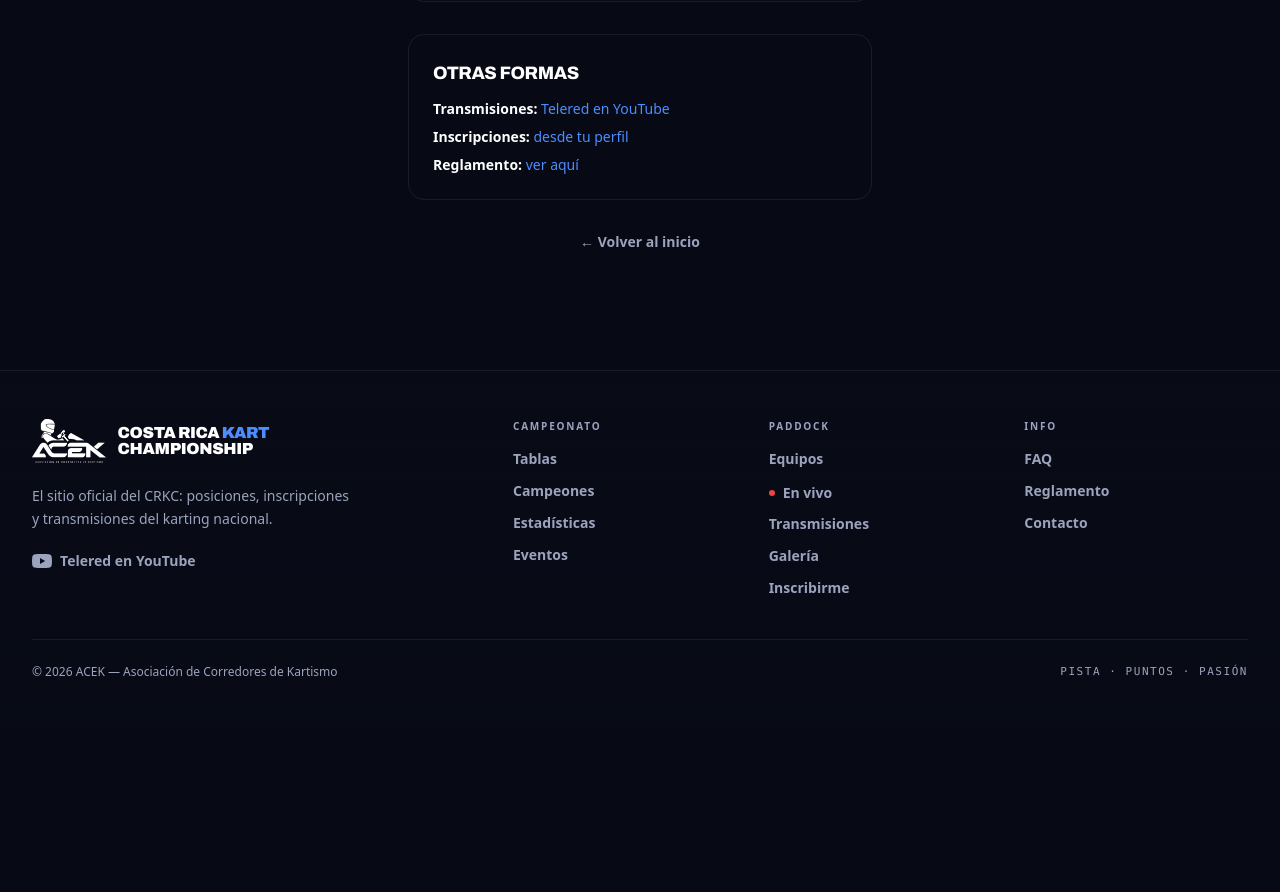
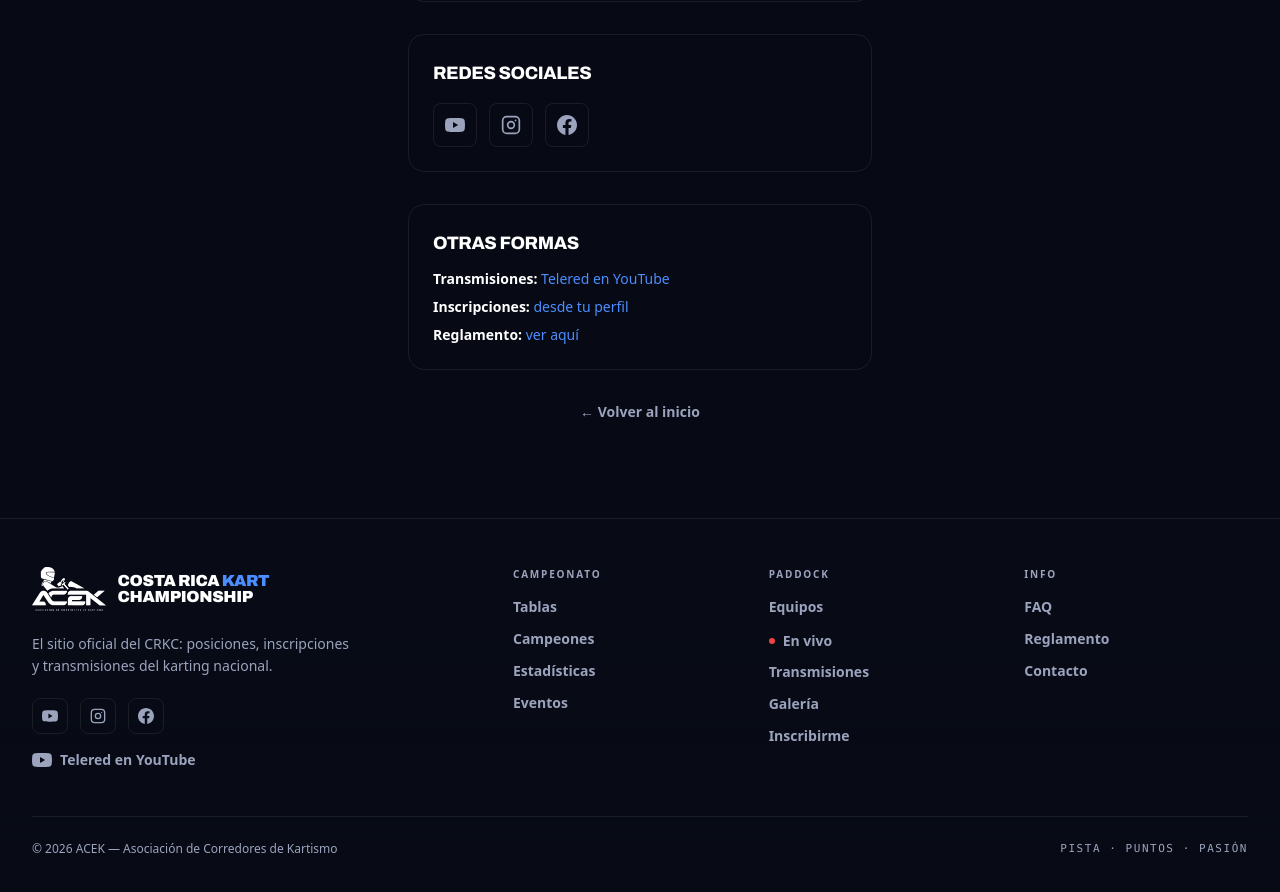
Before and after one commit to credondocr/kart-results, a Next.js app: page /contacto in a window 1280 px wide. Shown: the part 430-1322 px from the top of the page. Before the commit the page ends 1159 px from the top, so only its background shows below. Built offline with nearby package versions, Linux system fonts and the light colour scheme; no server answers.

Commit message:
feat(social): redes oficiales ACEK en footer y /contacto
- YouTube (canal ACEK), Instagram (@acekeskartismo), Facebook (ACEKCR)
- Iconos SVG inline en chips con hover border azul
- Footer: fila de redes + link Telered (transmisor) debajo
- /contacto: bloque Redes sociales con los3 iconos

```diff
--- a/src/app/components/Footer.tsx
+++ b/src/app/components/Footer.tsx
@@ -58,11 +58,51 @@ const Footer = () => {
               El sitio oficial del CRKC: posiciones, inscripciones y
               transmisiones del karting nacional.
             </p>
+
+            {/* Redes sociales ACEK */}
+            <div className="mt-5 flex items-center gap-3">
+              <a
+                href="https://www.youtube.com/channel/UC6yXqyJ5ms7XfxaIpgZ0TFg"
+                target="_blank"
+                rel="noopener noreferrer"
+                aria-label="ACEK en YouTube"
+                className="flex h-9 w-9 items-center justify-center rounded-lg border border-[var(--line)] text-[var(--text-dim)] transition-colors hover:border-[#4C8DFF]/60 hover:text-white"
+              >
+                <svg viewBox="0 0 24 24" className="h-4 w-4 fill-current" aria-hidden="true">
+                  <path d="M23.5 6.2a3 3 0 0 0-2.1-2.1C19.5 3.5 12 3.5 12 3.5s-7.5 0-9.4.6A3 3 0 0 0 .5 6.2 31.5 31.5 0 0 0 0 12a31.5 31.5 0 0 0 .5 5.8 3 3 0 0 0 2.1 2.1c1.9.6 9.4.6 9.4.6s7.5 0 9.4-.6a3 3 0 0 0 2.1-2.1A31.5 31.5 0 0 0 24 12a31.5 31.5 0 0 0-.5-5.8zM9.6 15.6V8.4l6.2 3.6-6.2 3.6z" />
+                </svg>
+              </a>
+              <a
+                href="https://www.instagram.com/acekeskartismo/"
+                target="_blank"
+                rel="noopener noreferrer"
+                aria-label="ACEK en Instagram"
+                className="flex h-9 w-9 items-center justify-center rounded-lg border border-[var(--line)] text-[var(--text-dim)] transition-colors hover:border-[#4C8DFF]/60 hover:text-white"
+              >
+                <svg viewBox="0 0 24 24" className="h-4 w-4 fill-none stroke-current" strokeWidth="2" aria-hidden="true">
+                  <rect x="2" y="2" width="20" height="20" rx="5" />
+                  <circle cx="12" cy="12" r="4" />
+                  <circle cx="17.5" cy="6.5" r="1" fill="currentColor" stroke="none" />
+                </svg>
+              </a>
+              <a
+                href="https://www.facebook.com/ACEKCR/"
+                target="_blank"
+                rel="noopener noreferrer"
+                aria-label="ACEK en Facebook"
+                className="flex h-9 w-9 items-center justify-center rounded-lg border border-[var(--line)] text-[var(--text-dim)] transition-colors hover:border-[#4C8DFF]/60 hover:text-white"
+              >
+                <svg viewBox="0 0 24 24" className="h-4 w-4 fill-current" aria-hidden="true">
+                  <path d="M24 12.07C24 5.4 18.63 0 12 0S0 5.4 0 12.07C0 18.1 4.39 23.1 10.13 24v-8.44H7.08v-3.49h3.04V9.41c0-3.02 1.79-4.7 4.53-4.7 1.31 0 2.68.24 2.68.24v2.97h-1.51c-1.49 0-1.95.93-1.95 1.89v2.26h3.32l-.53 3.49h-2.79V24C19.61 23.1 24 18.1 24 12.07z" />
+                </svg>
+              </a>
+            </div>
+
             <a
               href="https://www.youtube.com/@teleredtelevision5270"
               target="_blank"
               rel="noopener noreferrer"
-              className="mt-5 inline-flex items-center gap-2 text-sm font-semibold text-[var(--text-dim)] transition-colors hover:text-white"
+              className="mt-4 inline-flex items-center gap-2 text-sm font-semibold text-[var(--text-dim)] transition-colors hover:text-white"
             >
               <svg viewBox="0 0 24 24" className="h-5 w-5 fill-current" aria-hidden="true">
                 <path d="M23.5 6.2a3 3 0 0 0-2.1-2.1C19.5 3.5 12 3.5 12 3.5s-7.5 0-9.4.6A3 3 0 0 0 .5 6.2 31.5 31.5 0 0 0 0 12a31.5 31.5 0 0 0 .5 5.8 3 3 0 0 0 2.1 2.1c1.9.6 9.4.6 9.4.6s7.5 0 9.4-.6a3 3 0 0 0 2.1-2.1A31.5 31.5 0 0 0 24 12a31.5 31.5 0 0 0-.5-5.8zM9.6 15.6V8.4l6.2 3.6-6.2 3.6z" />
--- a/src/app/contacto/page.tsx
+++ b/src/app/contacto/page.tsx
@@ -27,6 +27,56 @@ export default function ContactoPage() {
 
         <div className="mt-8 rounded-2xl border border-[var(--line)] bg-[var(--surface-2)]/50 p-6">
           <ContactActions email="info@acekcr.com" />
+        </div>
+
+        <div className="mt-8 rounded-2xl border border-[var(--line)] bg-[var(--surface-2)]/30 p-6">
+          <h2 className="font-display text-lg font-extrabold uppercase tracking-tight text-white">
+            Redes sociales
+          </h2>
+          <div className="mt-4 flex items-center gap-3">
+            {[
+              {
+                href: "https://www.youtube.com/channel/UC6yXqyJ5ms7XfxaIpgZ0TFg",
+                label: "YouTube",
+                icon: (
+                  <svg viewBox="0 0 24 24" className="h-5 w-5 fill-current" aria-hidden="true">
+                    <path d="M23.5 6.2a3 3 0 0 0-2.1-2.1C19.5 3.5 12 3.5 12 3.5s-7.5 0-9.4.6A3 3 0 0 0 .5 6.2 31.5 31.5 0 0 0 0 12a31.5 31.5 0 0 0 .5 5.8 3 3 0 0 0 2.1 2.1c1.9.6 9.4.6 9.4.6s7.5 0 9.4-.6a3 3 0 0 0 2.1-2.1A31.5 31.5 0 0 0 24 12a31.5 31.5 0 0 0-.5-5.8zM9.6 15.6V8.4l6.2 3.6-6.2 3.6z" />
+                  </svg>
+                ),
+              },
+              {
+                href: "https://www.instagram.com/acekeskartismo/",
+                label: "Instagram",
+                icon: (
+                  <svg viewBox="0 0 24 24" className="h-5 w-5 fill-none stroke-current" strokeWidth="2" aria-hidden="true">
+                    <rect x="2" y="2" width="20" height="20" rx="5" />
+                    <circle cx="12" cy="12" r="4" />
+                    <circle cx="17.5" cy="6.5" r="1" fill="currentColor" stroke="none" />
+                  </svg>
+                ),
+              },
+              {
+                href: "https://www.facebook.com/ACEKCR/",
+                label: "Facebook",
+                icon: (
+                  <svg viewBox="0 0 24 24" className="h-5 w-5 fill-current" aria-hidden="true">
+                    <path d="M24 12.07C24 5.4 18.63 0 12 0S0 5.4 0 12.07C0 18.1 4.39 23.1 10.13 24v-8.44H7.08v-3.49h3.04V9.41c0-3.02 1.79-4.7 4.53-4.7 1.31 0 2.68.24 2.68.24v2.97h-1.51c-1.49 0-1.95.93-1.95 1.89v2.26h3.32l-.53 3.49h-2.79V24C19.61 23.1 24 18.1 24 12.07z" />
+                  </svg>
+                ),
+              },
+            ].map((s) => (
+              <a
+                key={s.label}
+                href={s.href}
+                target="_blank"
+                rel="noopener noreferrer"
+                aria-label={`ACEK en ${s.label}`}
+                className="flex h-11 w-11 items-center justify-center rounded-lg border border-[var(--line)] text-[var(--text-dim)] transition-colors hover:border-[#4C8DFF]/60 hover:text-white"
+              >
+                {s.icon}
+              </a>
+            ))}
+          </div>
         </div>
 
         <div className="mt-8 rounded-2xl border border-[var(--line)] bg-[var(--surface-2)]/30 p-6">
```
